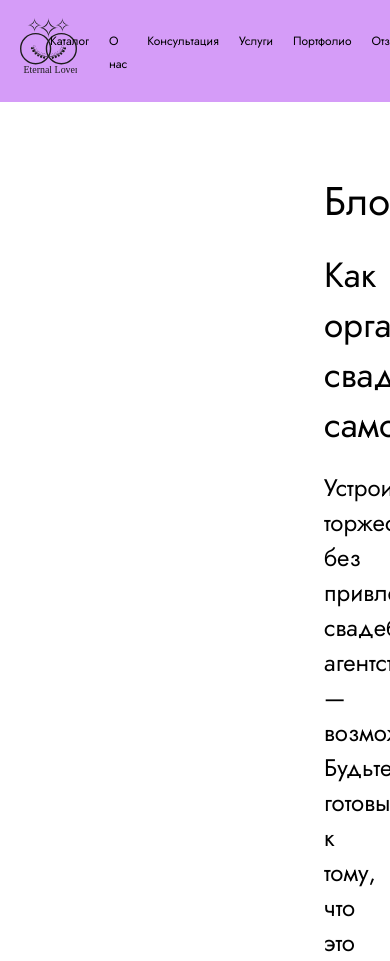
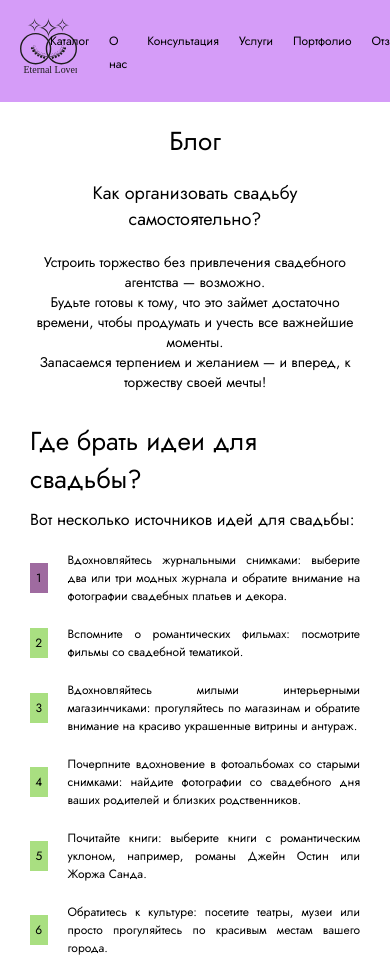
Before and after one commit to a9ata/eternal_lovers, a PHP site: page /blog.html in a window 390 px wide; the page is wider, and only the part inside the window is pictured. Shown: the top 961 px of that part. Run offline with PHP 8.4, Linux system fonts and the light colour scheme; some web fonts are replaced.

Commit message:
adding responsive styles to your blog page

```diff
--- a/style.css
+++ b/style.css
@@ -805,10 +805,10 @@
     font-size: 10px;
   }
   .blog {
-    margin: 70px 324px;
+    margin: 40px 100px;
   }
   .blog__title {
-    font-size: 40px;
+    font-size: 24px;
     font-weight: lighter;
     text-align: center;
     margin-bottom: 20px;
@@ -817,30 +817,30 @@
     margin: 0 auto;
   }
   .blog__subtitle {
-    font-size: 35px;
+    font-size: 18px;
     font-weight: lighter;
     text-align: center;
     margin-bottom: 20px;
   }
   .blog__text {
-    font-size: 24px;
+    font-size: 16px;
     font-weight: lighter;
     margin-bottom: 20px;
     text-align: center;
   }
   .blog__text--wide {
-    font-size: 24px;
+    font-size: 16px;
     margin-bottom: 20px;
     text-align: justify;
   }
   .blog__subsection-title {
-    font-size: 35px;
+    font-size: 18px;
     font-weight: lighter;
     margin-bottom: 10px;
     margin-top: 30px;
   }
   .blog__subsection-text {
-    font-size: 28px;
+    font-size: 16px;
     font-weight: lighter;
     margin-bottom: 20px;
     text-align: justify;
@@ -861,12 +861,12 @@
   .blog__ideas-number-first {
     display: flex;
     align-items: center;
-    width: 70px;
-    height: 70px;
-    margin-right: 59px;
+    width: 40px;
+    height: 40px;
+    margin-right: 30px;
     background-color: #9F6BA0;
     color: black;
-    font-size: 40px;
+    font-size: 18px;
     text-align: center;
     line-height: 30px;
     justify-content: center;
@@ -874,28 +874,35 @@
   .blog__ideas-number {
     display: flex;
     align-items: center;
-    width: 70px;
-    height: 70px;
-    margin-right: 59px;
+    width: 40px;
+    height: 40px;
+    margin-right: 30px;
     background-color: #A9DF81;
     color: black;
-    font-size: 40px;
+    font-size: 18px;
     text-align: center;
     line-height: 30px;
     justify-content: center;
   }
   .blog__ideas-text {
-    width: 1138px;
-    font-size: 24px;
+    width: 600px;
+    font-size: 14px;
     text-align: justify;
   }
   .blog__images {
     display: flex;
     justify-content: space-between;
-    margin: 80px 160px;
+    margin: 40px 100px;
+  }
+  .blog__images img {
+    width: 290px;
+    height: 434.21px;
+  }
+  .blog__image {
+    width: 825px;
   }
   .blog__wishlist, .blog__checklist {
-    font-size: 24px;
+    font-size: 16px;
     margin-bottom: 20px;
     list-style: disc;
     padding-left: 40px;
@@ -1203,7 +1210,7 @@
   }
   .footer {
     background-color: #FAE5C4;
-    padding: 30px 20px;
+    padding: 20px 20px;
     color: black;
   }
   .footer__container {
@@ -1295,10 +1302,10 @@
     font-size: 10px;
   }
   .blog {
-    margin: 70px 324px;
+    margin: 20px 30px;
   }
   .blog__title {
-    font-size: 40px;
+    font-size: 26px;
     font-weight: lighter;
     text-align: center;
     margin-bottom: 20px;
@@ -1307,30 +1314,30 @@
     margin: 0 auto;
   }
   .blog__subtitle {
-    font-size: 35px;
+    font-size: 18px;
     font-weight: lighter;
     text-align: center;
     margin-bottom: 20px;
   }
   .blog__text {
-    font-size: 24px;
+    font-size: 14px;
     font-weight: lighter;
     margin-bottom: 20px;
     text-align: center;
   }
   .blog__text--wide {
-    font-size: 24px;
+    font-size: 14px;
     margin-bottom: 20px;
     text-align: justify;
   }
   .blog__subsection-title {
-    font-size: 35px;
+    font-size: 26px;
     font-weight: lighter;
     margin-bottom: 10px;
     margin-top: 30px;
   }
   .blog__subsection-text {
-    font-size: 28px;
+    font-size: 16px;
     font-weight: lighter;
     margin-bottom: 20px;
     text-align: justify;
@@ -1351,12 +1358,12 @@
   .blog__ideas-number-first {
     display: flex;
     align-items: center;
-    width: 70px;
-    height: 70px;
-    margin-right: 59px;
+    width: 30px;
+    height: 30px;
+    margin-right: 20px;
     background-color: #9F6BA0;
     color: black;
-    font-size: 40px;
+    font-size: 12px;
     text-align: center;
     line-height: 30px;
     justify-content: center;
@@ -1364,28 +1371,32 @@
   .blog__ideas-number {
     display: flex;
     align-items: center;
-    width: 70px;
-    height: 70px;
-    margin-right: 59px;
+    width: 30px;
+    height: 30px;
+    margin-right: 20px;
     background-color: #A9DF81;
     color: black;
-    font-size: 40px;
+    font-size: 12px;
     text-align: center;
     line-height: 30px;
     justify-content: center;
   }
   .blog__ideas-text {
-    width: 1138px;
-    font-size: 24px;
+    width: 500px;
+    font-size: 12px;
     text-align: justify;
   }
   .blog__images {
     display: flex;
     justify-content: space-between;
-    margin: 80px 160px;
+    margin: 10px 160px;
+  }
+  .blog__images img {
+    width: 180px;
+    height: 330px;
   }
   .blog__wishlist, .blog__checklist {
-    font-size: 24px;
+    font-size: 16px;
     margin-bottom: 20px;
     list-style: disc;
     padding-left: 40px;
@@ -1397,7 +1408,7 @@
     margin: 20px 30px;
   }
   .contacts__title {
-    font-size: 40px;
+    font-size: 26px;
     text-align: center;
     margin-bottom: 70px;
     font-weight: lighter;
@@ -1406,7 +1417,7 @@
     display: flex;
     justify-content: space-between;
     align-items: flex-start;
-    max-width: 1200px;
+    max-width: 600px;
     margin: 0 auto;
   }
   .contacts__info {
--- a/style.scss
+++ b/style.scss
@@ -983,10 +983,10 @@
     }
 
     .blog {
-        margin: 70px 324px;
+        margin: 40px 100px;
 
         &__title {
-            font-size: 40px;
+            font-size: 24px;
             font-weight: lighter;
             text-align: center;
             margin-bottom: 20px;
@@ -997,34 +997,34 @@
         }
 
         &__subtitle {
-            font-size: 35px;
+            font-size: 18px;
             font-weight: lighter;
             text-align: center;
             margin-bottom: 20px;
         }
 
         &__text {
-            font-size: 24px;
+            font-size: 16px;
             font-weight: lighter;
             margin-bottom: 20px;
             text-align: center;
 
             &--wide {
-                font-size: 24px;
+                font-size: 16px;
                 margin-bottom: 20px;
                 text-align: justify;
             }
         }
 
         &__subsection-title {
-            font-size: 35px;
+            font-size: 18px;
             font-weight: lighter;
             margin-bottom: 10px;
             margin-top: 30px;
         }
 
         &__subsection-text{
-            font-size: 28px;
+            font-size: 16px;
             font-weight: lighter;
             margin-bottom: 20px;
             text-align: justify;
@@ -1050,12 +1050,12 @@
         &__ideas-number-first {
             display: flex;
             align-items: center;
-            width: 70px;
-            height: 70px;
-            margin-right: 59px;
+            width: 40px;
+            height: 40px;
+            margin-right: 30px;
             background-color: #9F6BA0;
             color: black;
-            font-size: 40px;
+            font-size: 18px;
             text-align: center;
             line-height: 30px;
             justify-content: center;
@@ -1064,12 +1064,12 @@
         &__ideas-number {
             display: flex;
             align-items: center;
-            width: 70px;
-            height: 70px;
-            margin-right: 59px;
+            width: 40px;
+            height: 40px;
+            margin-right: 30px;
             background-color: #A9DF81;
             color: black;
-            font-size: 40px;
+            font-size: 18px;
             text-align: center;
             line-height: 30px;
             justify-content: center;
@@ -1077,21 +1077,29 @@
         }
 
         &__ideas-text {
-            width: 1138px;
-            font-size: 24px;
+            width: 600px;
+            font-size: 14px;
             text-align: justify;
         }
 
         &__images {
             display: flex;
             justify-content: space-between;
-            margin: 80px 160px;
-
+            margin: 40px 100px;
+
+            & img{
+                width: 290px;
+                height: 434.21px;
+            }
+        }
+
+        &__image{
+            width: 825px;
         }
 
         &__wishlist,
         &__checklist {
-            font-size: 24px;
+            font-size: 16px;
             margin-bottom: 20px;
             list-style: disc;
             padding-left: 40px;
@@ -1465,7 +1473,7 @@
 
     .footer {
         background-color: #FAE5C4;
-        padding: 30px 20px;
+        padding: 20px 20px;
         color: black;
 
         &__container {
@@ -1581,10 +1589,10 @@
     }
 
     .blog {
-        margin: 70px 324px;
+        margin: 20px 30px;
 
         &__title {
-            font-size: 40px;
+            font-size: 26px;
             font-weight: lighter;
             text-align: center;
             margin-bottom: 20px;
@@ -1595,34 +1603,34 @@
         }
 
         &__subtitle {
-            font-size: 35px;
+            font-size: 18px;
             font-weight: lighter;
             text-align: center;
             margin-bottom: 20px;
         }
 
         &__text {
-            font-size: 24px;
+            font-size: 14px;
             font-weight: lighter;
             margin-bottom: 20px;
             text-align: center;
 
             &--wide {
-                font-size: 24px;
+                font-size: 14px;
                 margin-bottom: 20px;
                 text-align: justify;
             }
         }
 
         &__subsection-title {
-            font-size: 35px;
+            font-size: 26px;
             font-weight: lighter;
             margin-bottom: 10px;
             margin-top: 30px;
         }
 
         &__subsection-text{
-            font-size: 28px;
+            font-size: 16px;
             font-weight: lighter;
             margin-bottom: 20px;
             text-align: justify;
@@ -1648,12 +1656,12 @@
         &__ideas-number-first {
             display: flex;
             align-items: center;
-            width: 70px;
-            height: 70px;
-            margin-right: 59px;
+            width: 30px;
+            height: 30px;
+            margin-right: 20px;
             background-color: #9F6BA0;
             color: black;
-            font-size: 40px;
+            font-size: 12px;
             text-align: center;
             line-height: 30px;
             justify-content: center;
@@ -1662,12 +1670,12 @@
         &__ideas-number {
             display: flex;
             align-items: center;
-            width: 70px;
-            height: 70px;
-            margin-right: 59px;
+            width: 30px;
+            height: 30px;
+            margin-right: 20px;
             background-color: #A9DF81;
             color: black;
-            font-size: 40px;
+            font-size:12px;
             text-align: center;
             line-height: 30px;
             justify-content: center;
@@ -1675,21 +1683,25 @@
         }
 
         &__ideas-text {
-            width: 1138px;
-            font-size: 24px;
+            width: 500px;
+            font-size: 12px;
             text-align: justify;
         }
 
         &__images {
             display: flex;
             justify-content: space-between;
-            margin: 80px 160px;
+            margin: 10px 160px;
+            & img{
+                width: 180px;
+                height: 330px;
+            }
 
         }
 
         &__wishlist,
         &__checklist {
-            font-size: 24px;
+            font-size: 16px;
             margin-bottom: 20px;
             list-style: disc;
             padding-left: 40px;
@@ -1704,7 +1716,7 @@
         margin: 20px 30px;
 
         &__title {
-            font-size: 40px;
+            font-size: 26px;
             text-align: center;
             margin-bottom: 70px;
             font-weight: lighter;
@@ -1714,7 +1726,7 @@
             display: flex;
             justify-content: space-between;
             align-items: flex-start;
-            max-width: 1200px;
+            max-width: 600px;
             margin: 0 auto;
         }
 
```
Also changed, not shown: 1 other file.
